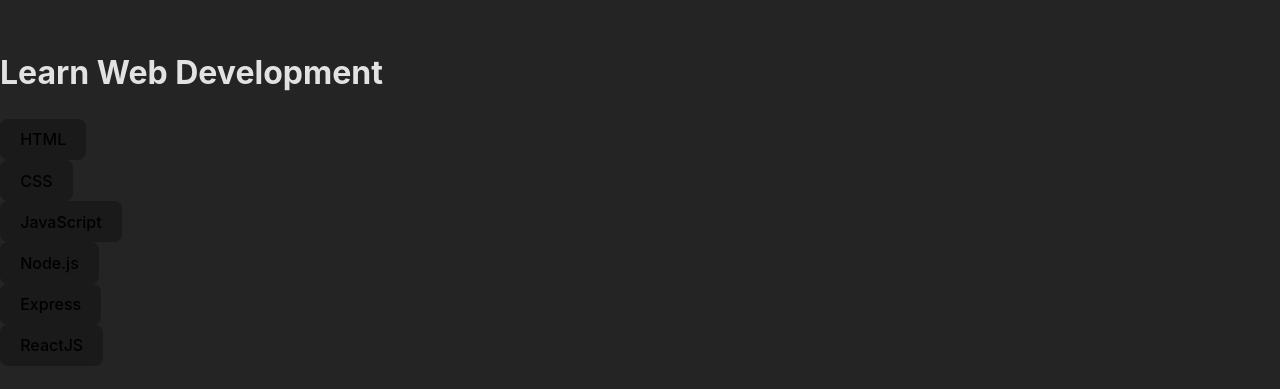
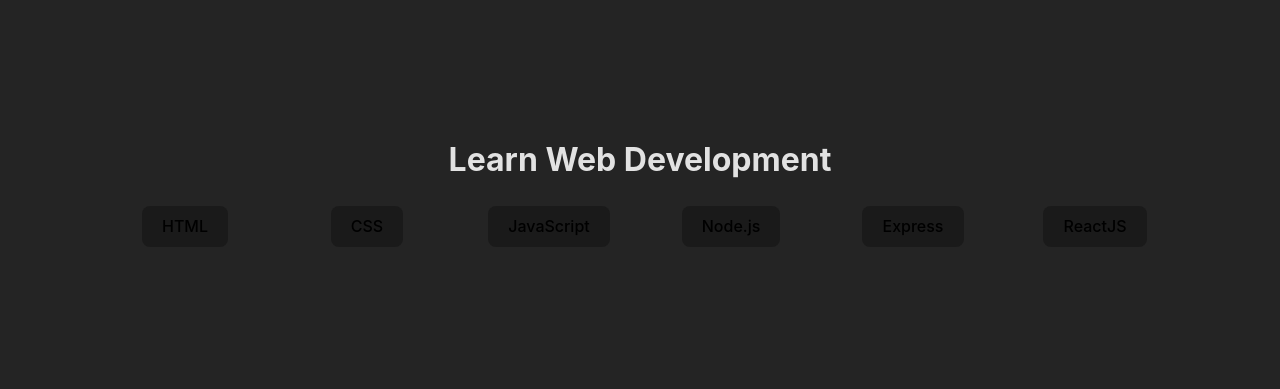
Before and after one commit to alessiozaccato/react-use-state, a React (Vite) app: page / in a window 1280 px wide. Shown: the part 203-592 px from the top of the page. Built offline with nearby package versions, Linux system fonts and the light colour scheme.

Commit message:
FIX: little changes on buttonslist

```diff
--- a/src/components/ButtonsList.jsx
+++ b/src/components/ButtonsList.jsx
@@ -4,11 +4,14 @@
 
     const { languages } = props
 
+    // const [idDesc, setIdDesc] = useState(false);
+
+    // const handleLangs = () => setIdDesc(!idDesc);
+
     // user experience to check the content of the array
     if (languages.length === 0) {
         return <h2>Non ci sono Linguaggi</h2>
     }
-
 
     return (
 
@@ -17,19 +20,18 @@
 
             const { id, title, description } = language;
 
-            const [idDesc, setidDesc] = useState(false);
+            const [idDesc, setIdDesc] = useState(false);
 
-            const handleLangs = () => setidDesc(!idDesc);
+            const handleLangs = () => setIdDesc(!idDesc);
 
             return (
 
                 <div className="lang" key={id} >
                     <button className='button' onClick={handleLangs}> {title}</button>
                     <div className='btnDescription'>
-                        {idDesc && < div> {description} </div>}
+                        {idDesc && < div > {description} </div>}
                     </div >
                 </div >
-
 
             )
 
@@ -39,6 +41,9 @@
 
 
 
+
+
+
     )
 
 }
--- a/src/components/Main.jsx
+++ b/src/components/Main.jsx
@@ -4,7 +4,9 @@
     return (
         <div className="buttonsContainer">
             <ButtonsList languages={props.languages} />
+
         </div>
+
 
     )
 }
--- a/src/index.css
+++ b/src/index.css
@@ -44,9 +44,11 @@
 }
 
 body {
+    text-align: center;
     margin: 0;
     display: flex;
-    place-items: center;
+    align-items: center;
+    justify-content: center;
     min-width: 320px;
     min-height: 100vh;
 }
@@ -66,3 +68,13 @@
 button:hover {
     border-color: #646cff;
 }
+
+.buttonsContainer {
+    display: flex;
+    gap: 2em;
+}
+
+.btnDescription {
+    padding-block: 1em;
+    width: 150px;
+}
```
